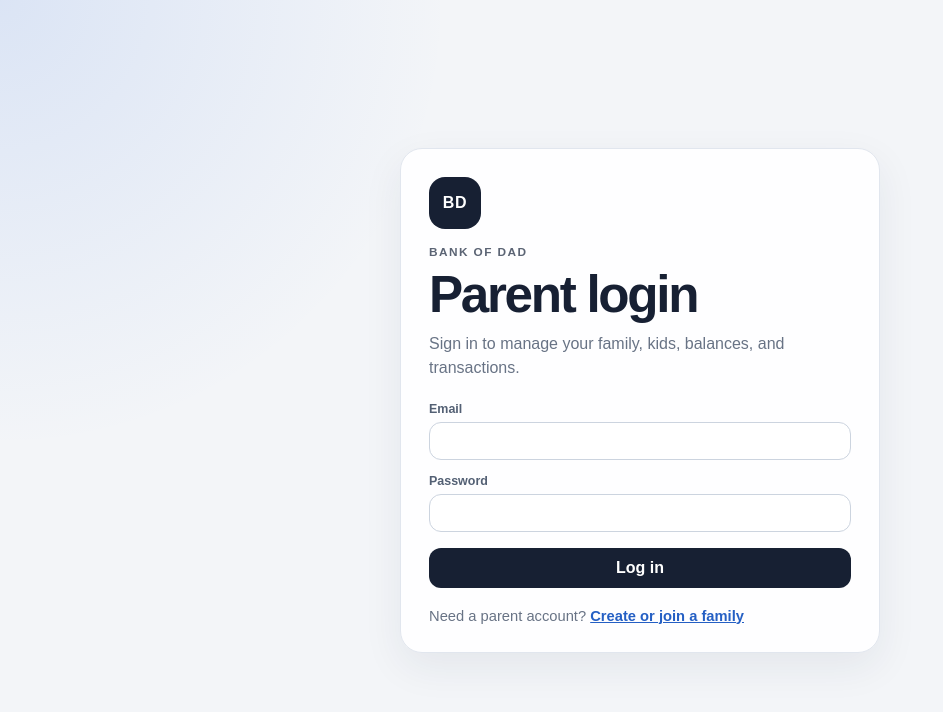
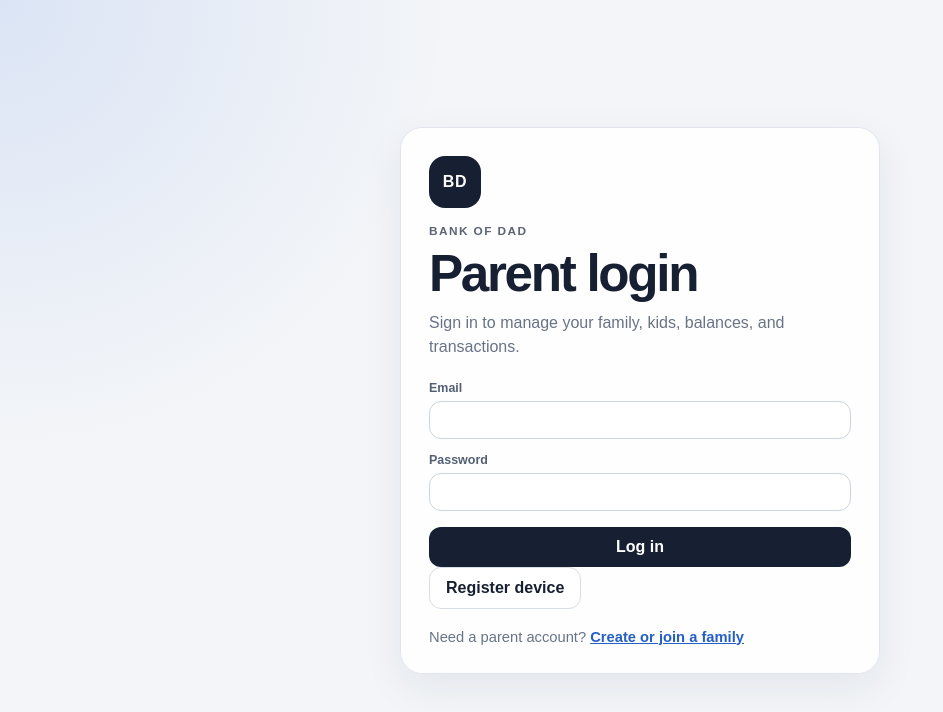
Before and after one commit to tylerthibault/Bank-Of-Dad, a Next.js app: page /login in a window 1280 px wide. Shown: the top 712 px of the page, without its empty margins (0-943 px from the left). Built offline with nearby package versions, Linux system fonts and the light colour scheme; no server answers.

Commit message:
Add register device option to login screen

```diff
--- a/app/login/page.tsx
+++ b/app/login/page.tsx
@@ -49,6 +49,12 @@ export default async function LoginPage({
           <button type="submit">Log in</button>
         </form>
 
+        <div className="login-secondary-actions">
+          <Link className="button-link secondary-button" href="/wall">
+            Register device
+          </Link>
+        </div>
+
         <p className="auth-footer">
           Need a parent account? <Link href="/register">Create or join a family</Link>
         </p>
```
